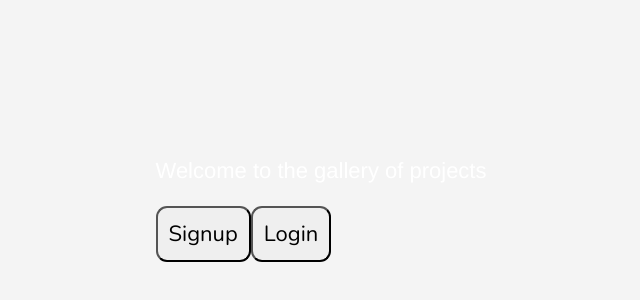
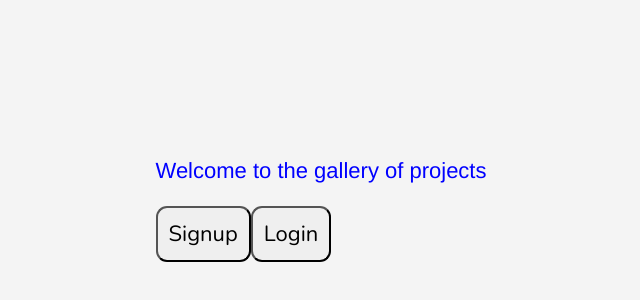
Before and after one commit to ehudmi/gallery, a React (Create React App) app in the folder client/: page / in a window 1280 px wide. Shown: the part 190-490 px from the top of the page, without its empty margins (319-959 px from the left). Built offline with nearby package versions, Linux system fonts and the light colour scheme.

Commit message:
deleted useless helpers

```diff
--- a/client/src/AppRouter.js
+++ b/client/src/AppRouter.js
@@ -7,7 +7,7 @@ import {
 } from "react-router-dom";
 import useAuth from "./hooks/useAuth";
 import Signup from "./components/Signup";
-import Modal from "./containers/Modal";
+// import Modal from "./containers/Modal";
 import Homepage from "./containers/Homepage";
 import UserProjects from "./containers/UserProjects";
 import Projects from "./containers/Projects";
@@ -36,7 +36,8 @@ function AppRouter() {
         <Route path="welcome" element={<Welcome />} />
         <Route path="login" element={<Login />} />
         <Route path="signup" element={<Signup />} />
-        <Route path="logout" element={<Modal />} />
+        {/* <Route path="logout" element={<Modal />} /> */}
+
         <Route element={<PersistLogin />}>
           <Route element={<Layout />}>
             <Route element={<ProtectedRoute isAllowed={!!authState.userId} />}>
@@ -44,6 +45,7 @@ function AppRouter() {
               <Route path="project_list" element={<Projects />} />
             </Route>
           </Route>
+
           <Route
             element={
               <ProtectedRoute
--- a/client/src/components/PersistLogin.js
+++ b/client/src/components/PersistLogin.js
@@ -6,48 +6,25 @@ import useAuth from "../hooks/useAuth";
 const PersistLogin = () => {
   const [isLoading, setIsLoading] = useState(true);
   const refresh = useAccessToken();
-  // const { authState, persist } = useAuth();
   const { authState } = useAuth();
 
   useEffect(() => {
-    // let isMounted = true;
-
     const verifyAccessToken = async () => {
       try {
         await refresh();
       } catch (err) {
         console.error(err);
       } finally {
-        // isMounted && setIsLoading(false);
         setIsLoading(false);
       }
     };
 
-    // persist added here AFTER tutorial video
-    // Avoids unwanted call to verifyRefreshToken
-    // !authState?.userId && persist ? verifyAccessToken() : setIsLoading(false);
     !authState?.userId ? verifyAccessToken() : setIsLoading(false);
 
-    // return () => isMounted = false;
     // eslint-disable-next-line react-hooks/exhaustive-deps
   }, []);
 
-  //   useEffect(() => {
-  //     console.log(`isLoading: ${isLoading}`);
-  //     console.log(`aT: ${JSON.stringify(authState?.userId)}`);
-  //   }, [isLoading]);
-
-  return (
-    <>
-      {/* {!persist
-                ? <Outlet />
-                : isLoading
-                    ? <p>Loading...</p>
-                    : <Outlet />
-            } */}
-      {isLoading ? <p>Loading...</p> : <Outlet />}
-    </>
-  );
+  return <>{isLoading ? <p>Loading...</p> : <Outlet />}</>;
 };
 
 export default PersistLogin;
--- a/client/src/index.css
+++ b/client/src/index.css
@@ -9,7 +9,7 @@
 html {
   font-family: "Nunito", sans-serif;
   font-size: 22px;
-  color: #fff;
+  color: blue;
 }
 
 body {
```
Also changed, not shown: client/src/Helpers/Authentication.js (deleted, +0 -15 lines).
